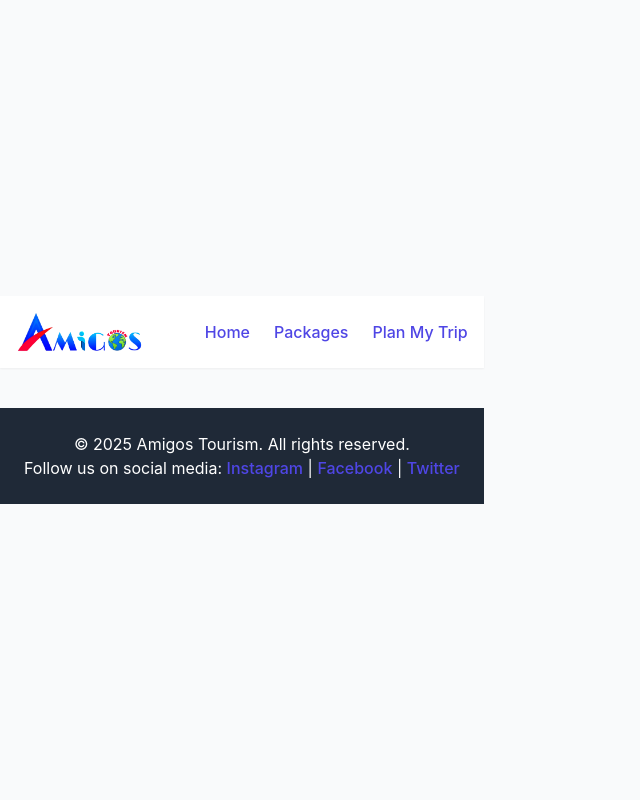
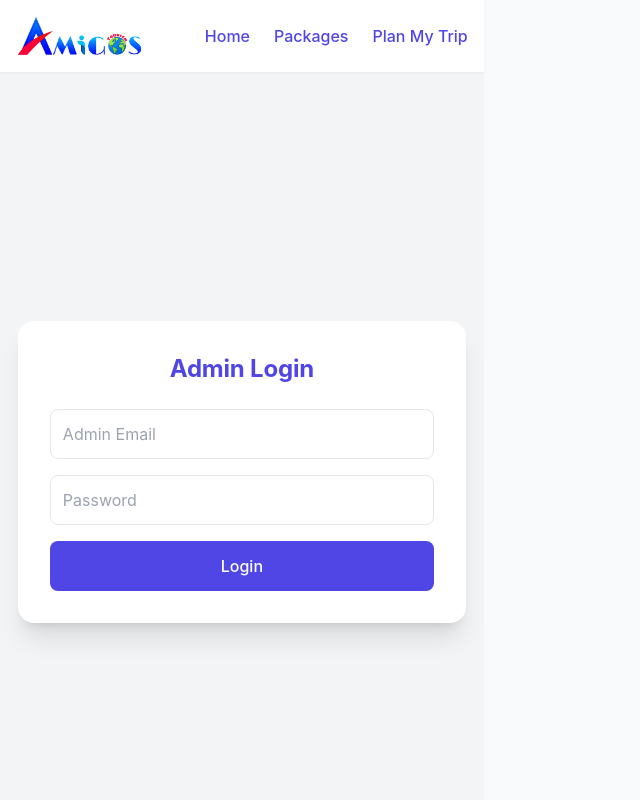
Before and after one commit to jathin07/Amigos, a React (Vite) app in the folder frontend/: page /admin/login in a window 1280 px wide. Shown: the top 800 px of the page, without its empty margins (0-640 px from the left). Built offline with nearby package versions, Linux system fonts and the light colour scheme.

Commit message:
admin login setup

```diff
--- a/frontend/src/App.jsx
+++ b/frontend/src/App.jsx
@@ -6,6 +6,7 @@ import Home from "./pages/Home";
 import PackagesList from "./pages/PackagesList";
 import PackageDetail from "./pages/PackageDetails";
 import BookingForm from "./pages/BookingForm";
+import AdminLogin from "./pages/AdminLogin";
 import './App.css';
 import './index.css';
 function App() {
@@ -17,6 +18,7 @@ function App() {
         <Route path="/packages" element={<PackagesList />} />
         <Route path="/packages/:id" element={<PackageDetail />} />
         <Route path="/plan-trip" element={<BookingForm />} />
+        <Route path="/admin/login" element={<AdminLogin />} />
       </Routes>
       <Footer />
     </Router>
--- /dev/null
+++ b/frontend/src/pages/AdminLogin.jsx
@@ -0,0 +1,98 @@
+import { useState } from "react";
+
+const AdminLogin = () => {
+  const [credentials, setCredentials] = useState({
+    email: "",
+    password: "",
+  });
+
+  const [loading, setLoading] = useState(false);
+  const [error, setError] = useState("");
+
+  const handleChange = (e) => {
+    setCredentials({
+      ...credentials,
+      [e.target.name]: e.target.value,
+    });
+  };
+
+  const handleSubmit = async (e) => {
+    e.preventDefault();
+    setError("");
+    setLoading(true);
+
+    try {
+      // 🔒 Backend endpoint will be wired later
+      const response = await fetch("http://127.0.0.1:5000/admin/login", {
+        method: "POST",
+        headers: {
+          "Content-Type": "application/json",
+        },
+        body: JSON.stringify(credentials),
+      });
+
+      const result = await response.json();
+
+      if (!response.ok) {
+        throw new Error(result.message || "Login failed");
+      }
+
+      // Later: store token/session
+      alert("Admin login successful");
+
+    } catch (err) {
+      console.error(err);
+      setError("Invalid email or password");
+    } finally {
+      setLoading(false);
+    }
+  };
+
+  return (
+    <div className="min-h-screen flex items-center justify-center bg-gray-100 px-4">
+      <div className="bg-white w-full max-w-md rounded-2xl shadow-xl p-8">
+        <h2 className="text-2xl font-bold text-center text-indigo-600 mb-6">
+          Admin Login
+        </h2>
+
+        {error && (
+          <div className="bg-red-100 text-red-600 text-sm p-3 rounded mb-4">
+            {error}
+          </div>
+        )}
+
+        <form onSubmit={handleSubmit} className="space-y-4">
+          <input
+            type="email"
+            name="email"
+            value={credentials.email}
+            onChange={handleChange}
+            placeholder="Admin Email"
+            required
+            className="w-full border rounded-lg p-3 focus:ring-2 focus:ring-indigo-500"
+          />
+
+          <input
+            type="password"
+            name="password"
+            value={credentials.password}
+            onChange={handleChange}
+            placeholder="Password"
+            required
+            className="w-full border rounded-lg p-3 focus:ring-2 focus:ring-indigo-500"
+          />
+
+          <button
+            type="submit"
+            disabled={loading}
+            className="w-full bg-indigo-600 text-white py-3 rounded-lg font-medium hover:bg-indigo-700 disabled:opacity-60"
+          >
+            {loading ? "Logging in..." : "Login"}
+          </button>
+        </form>
+      </div>
+    </div>
+  );
+};
+
+export default AdminLogin;
```
Also changed, not shown: 2 other files (tests, documents, lock files or other folders).
